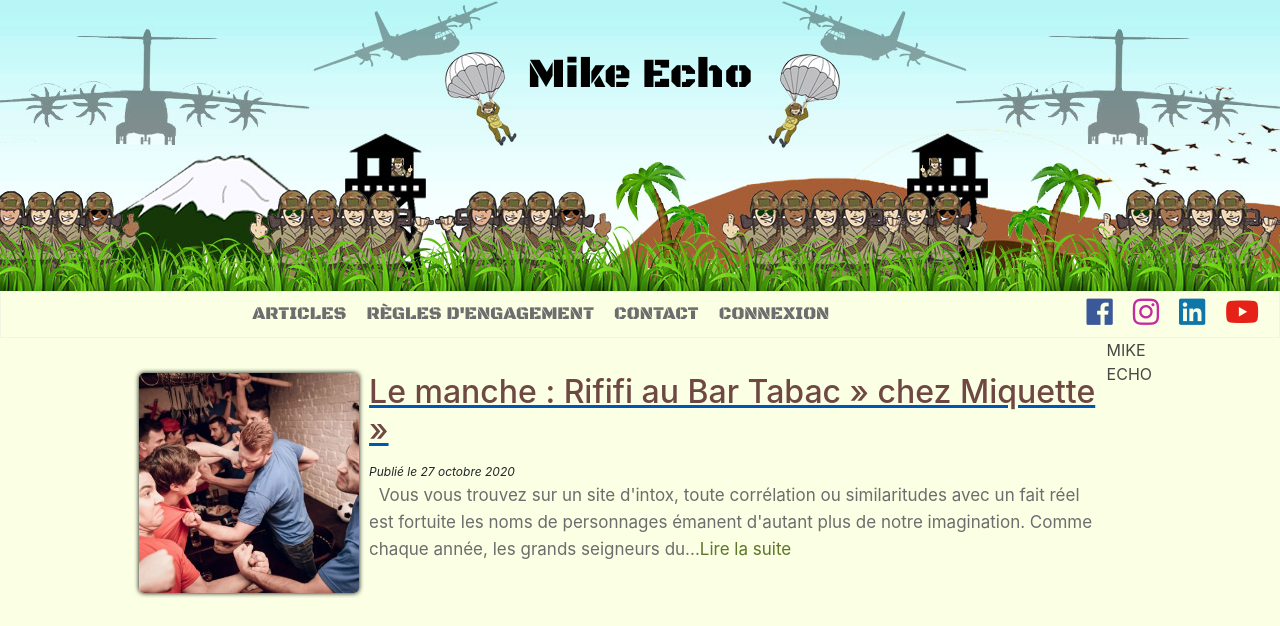
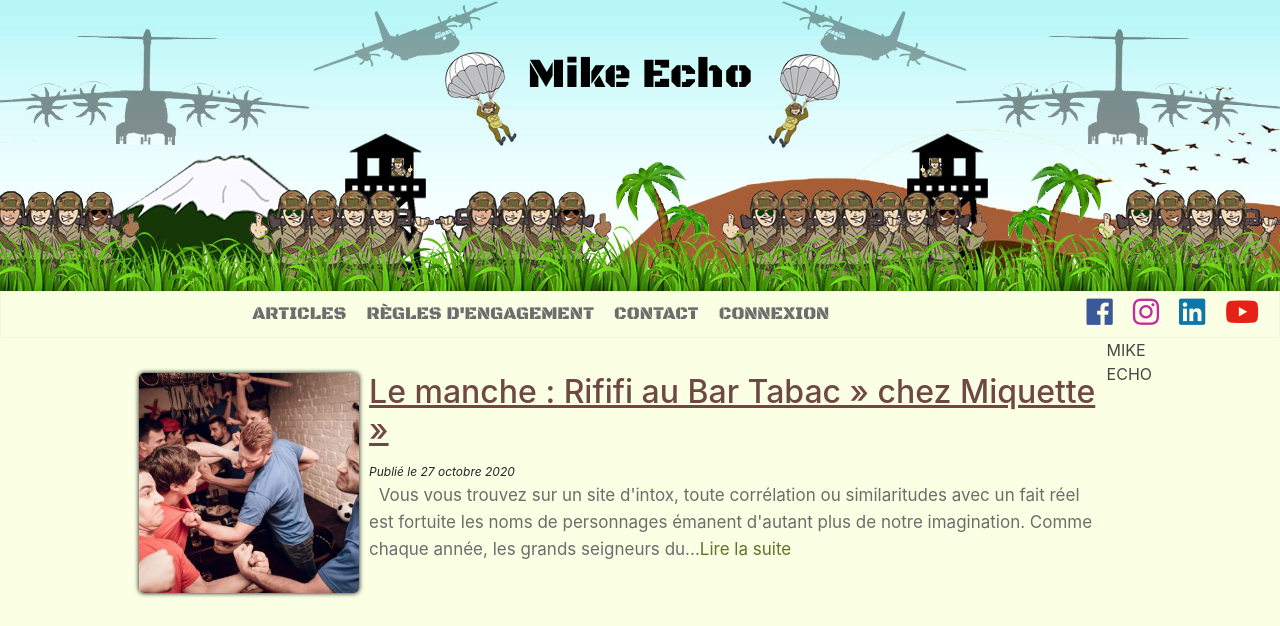
Before and after one commit to MikeEchodeur/lieutenant_criminel, a PHP site: page / in a window 1280 px wide, with the pointer over the restyled element. Shown: the top 626 px of the page. Run offline with PHP 8.4, Linux system fonts and the light colour scheme; data comes from the database, SQL or seed files in the repository; some libraries are stand-ins or nearby versions.

Commit message:
couleur underline article
modification sur les titres des articles de l'underline

```diff
--- a/public/css/style.css
+++ b/public/css/style.css
@@ -300,6 +300,8 @@ form#contact-form {
       height: 100%; }
   .article__texte {
     width: 75%; }
+    .article__texte a:hover {
+      color: #6F4843; }
   @media screen and (max-width: 599px) {
     .article {
       display: flex;
--- a/public/sass/pages/public/_allArticlesView.scss
+++ b/public/sass/pages/public/_allArticlesView.scss
@@ -42,6 +42,9 @@
 	}
 	&__texte{
 		width: 75%;
+		a:hover{
+				color: #6F4843;
+			}
 	}
 	@include mobile-only{
 		display: flex;
```
Also changed, not shown: public/css/style.min.css.
